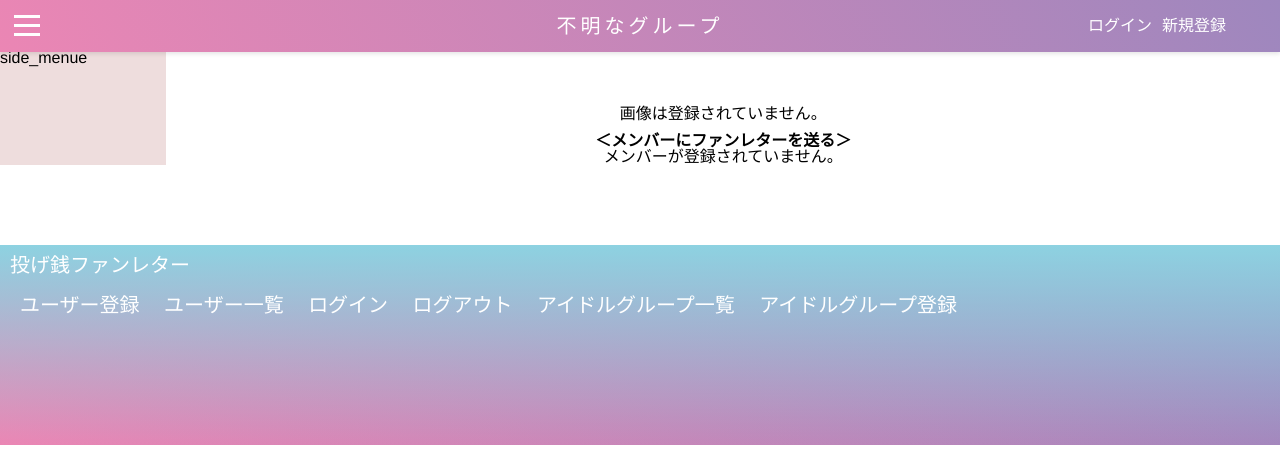
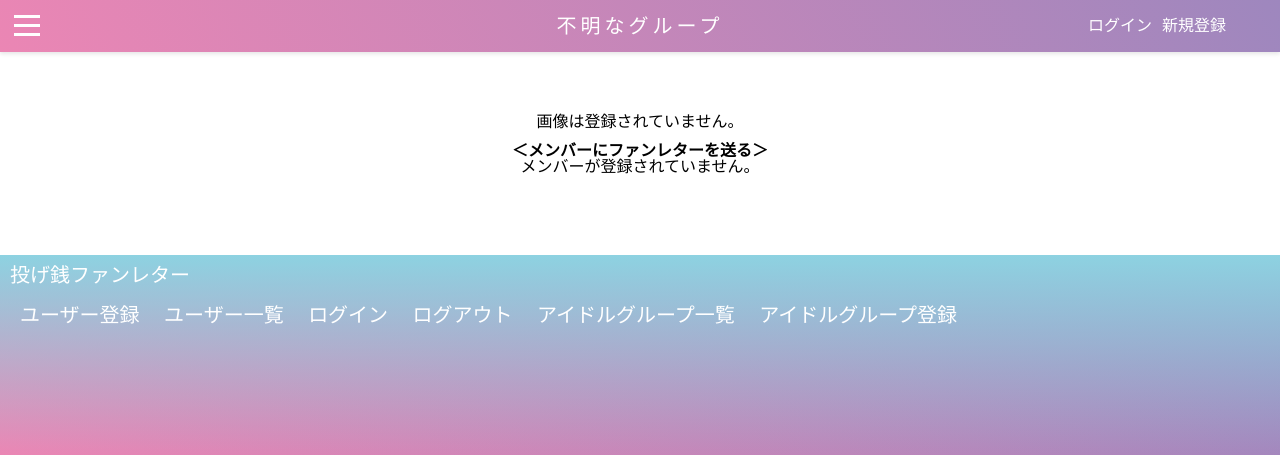
Before and after one commit to tanajungs28/throw_money_fun_letter, a PHP site: page /comment_list.php?group_id= in a window 1280 px wide. Shown: the top 472 px of the page. Run offline with PHP 8.4, Linux system fonts and the light colour scheme; data that the repository does not hold is empty.

Commit message:
サイドメニューをコメントアウト

```diff
--- a/comment_list.php
+++ b/comment_list.php
@@ -107,7 +107,7 @@
     </header>
 
     <main>
-    <div class=sidemenue>side_menue</div>
+    <!-- <div class=sidemenue>side_menue</div> -->
     <div class=content>
     <!--アイドルグループの基本ページ（グループ名・写真）  -->
     <div id="group_image_area">
--- a/index.php
+++ b/index.php
@@ -100,7 +100,7 @@ if ($status === false) {
     </header>
 
     <main>
-    <div class=sidemenue>side_menue</div>
+    <!-- <div class=sidemenue>side_menue</div> -->
     <div class=content>
      <div class="toppic_area">
       <img class="toppic" src="./pic/top2.jpg" alt="">
--- a/letter_send.php
+++ b/letter_send.php
@@ -111,7 +111,7 @@
     </header>
 
     <main>
-    <div class=sidemenue>side_menue</div>
+    <!-- <div class=sidemenue>side_menue</div> -->
     <div class=content>
     <!--アイドルグループの基本ページ（グループ名・写真）  -->
     <div id="member_image_area">
```
